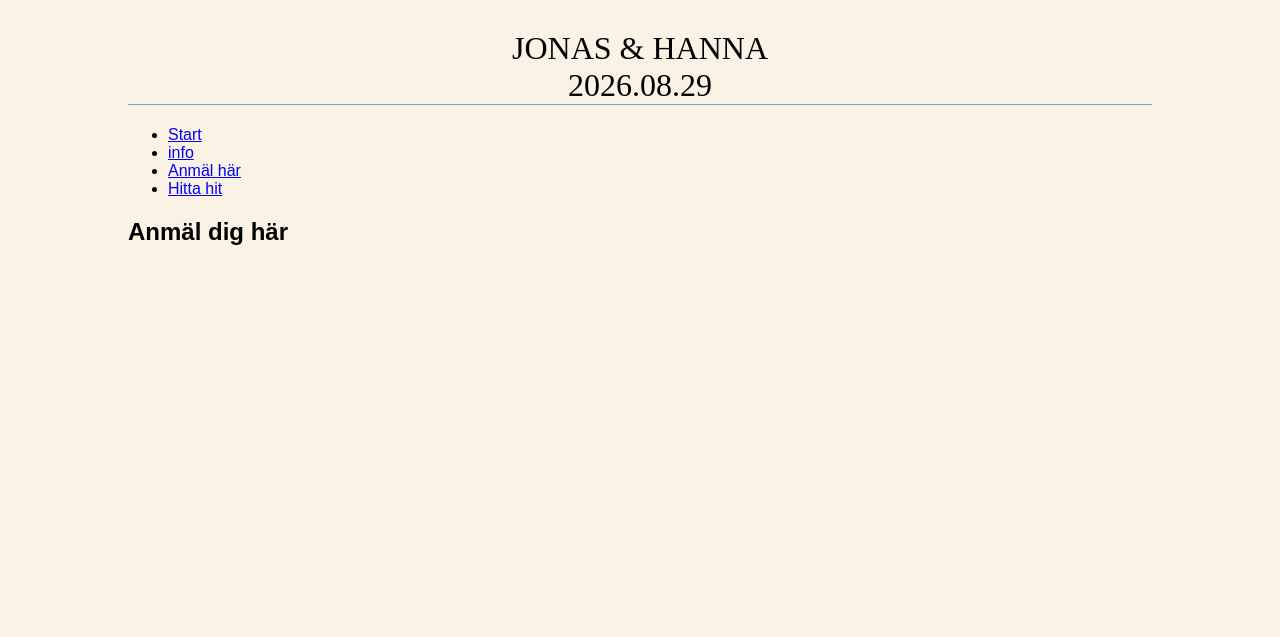
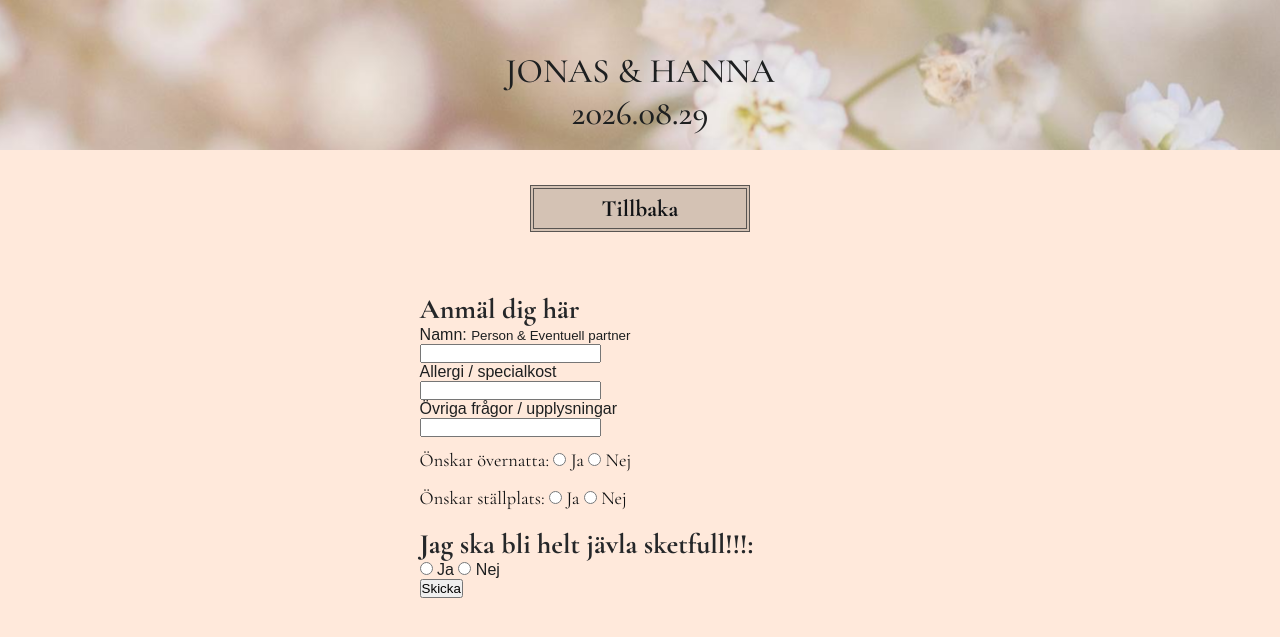
Before and after one commit to Bjarnehall/wedding, a Flask app: page /sign_up in a window 1280 px wide. Shown: the top 637 px of the page. Run offline with Flask 3, Linux system fonts and the light colour scheme.

Commit message:
wedding version 2

```diff
--- /dev/null
+++ b/static/styles/style.css
@@ -0,0 +1,106 @@
+
+* {
+    margin: 0;
+    padding: 0;
+}
+
+html {
+    color: #1d1f20;
+}
+
+body {
+    background-color: #FFE9DB;
+}
+
+main {
+    margin: 0 20%;
+    font-family: sans-serif;
+}
+
+@media only screen and (max-width: 980px) {
+    main {
+    margin: 0 5%;
+    }
+}
+
+.header {
+    position: sticky;
+    top: 0;
+    padding: 10px 16px;
+    background-image: url('./../img/header-img.png');
+    background-repeat: no-repeat;
+    background-size: 140%;
+    max-height: 130px;
+}
+
+.nav {
+    text-align: center;
+    margin-top: 30px;
+}
+
+button {
+    margin: 5px;
+    padding: 5px;
+    width: 220px;
+    background-color: #b3a59891;
+    border: solid 4px #252729b2;
+    border-style:double;
+}
+
+h1 {
+    text-align: center;
+    font-family: serif;
+    font-weight: 500;
+    font-size: 2.15em;
+    text-transform: uppercase;
+    margin-top: 40px;
+    margin-bottom: 30px;
+    font-family: "Cormorant Garamond", serif;
+}
+
+h2 {
+    font-family: "Cormorant Garamond", serif;
+    color: #252729;
+    font-size: 1.75em;
+    margin-top: 15px;
+
+}
+
+a {
+    font-family: "Cormorant Garamond", serif;
+    text-decoration: none;
+    color:#111316;
+    font-size: 1.75em;
+    font-weight: 700;
+}
+
+li {
+    list-style-type: none;
+}
+
+p {
+    font-family: "Cormorant Garamond", serif;
+    font-size: 1.15em;
+    margin-top: 10px;
+    line-height: 1.5;
+    margin-bottom: 5px;
+    color: #111213;
+}
+#map { height: 180px; }
+
+.text-area {
+    margin: 0 20%;
+    margin-top: 30px;
+    padding: 10px;
+}
+
+@media only screen and (max-width: 980px) {
+    .text-area {
+    margin: 0 5%;
+    margin-top: 30px;
+    }
+}
+
+hr {
+    color: #ffcaa952;
+}
--- a/templates/header.html
+++ b/templates/header.html
@@ -2,38 +2,25 @@
 <html lang="sv">
 <head>
 <meta charset="utf-8">
+<meta name="viewport" content="width=device-width, initial-scale=1" />
+
+<link rel="preconnect" href="https://fonts.googleapis.com">
+<link rel="preconnect" href="https://fonts.gstatic.com" crossorigin>
+<link href="https://fonts.googleapis.com/css2?family=Cormorant+Garamond:ital,wght@0,300..700;1,300..700&family=PT+Sans+Narrow:wght@400;700&display=swap" rel="stylesheet">
+<link href="https://fonts.googleapis.com/css2?family=Cormorant+Garamond:ital,wght@0,300..700;1,300..700&display=swap" rel="stylesheet">
+
+ <link rel="stylesheet" href="https://unpkg.com/leaflet@1.9.4/dist/leaflet.css"
+     integrity="sha256-p4NxAoJBhIIN+hmNHrzRCf9tD/miZyoHS5obTRR9BMY="
+     crossorigin=""/>
+<script src="https://unpkg.com/leaflet@1.9.4/dist/leaflet.js"
+     integrity="sha256-20nQCchB9co0qIjJZRGuk2/Z9VM+kNiyxNV1lvTlZBo="
+     crossorigin=""></script>
+
 <title>Hanna & Jonas Bröllop</title>
-    <style>
-        body {
-            background-color: #faf2e4;
-            margin: 0 10%;
-            font-family: sans-serif;
-        }
 
-        h1 {
-            text-align: center;
-            font-family: serif;
-            font-weight: normal;
-            text-transform: uppercase;
-            border-bottom: 1px solid #57b1dc;
-            margin-top: 30px;
-        }
-
-        h2 {
-            color: #000000;
-            font-size: 1.5em;
-        }
-    </style>
+    <link rel="stylesheet" href="{{ url_for('static',filename='styles/style.css') }}">
 </head>
 <body>
-    <header>
-        <h1>Jonas & Hanna<br>2026.08.29</h1>
-    <nav>
-        <ul>
-            <li><a href="{{ url_for('home') }}">Start</a></li>
-            <li><a href="{{ url_for('info') }}">info</a></li>
-            <li><a href="{{ url_for('sign_up') }}">Anmäl här</a></li>
-            <li><a href="{{ url_for('location') }}">Hitta hit</a></li>
-        </ul>
-    </nav>
-    </header>
+    <div class="header" id="myHeader">
+        <h1>Jonas & Hanna<br><datetime="2026-08-29">2026.08.29</time></h1>
+    </div>
--- /dev/null
+++ b/templates/navsmall.html
@@ -0,0 +1,6 @@
+<main>
+    <div class="nav" id="navsmall">
+        <ul>
+            <button><li><a href="{{ url_for('home') }}">Tillbaka</a></li></button>
+        </ul>
+    </div>
--- a/templates/sign_up.html
+++ b/templates/sign_up.html
@@ -1,7 +1,42 @@
 {% include 'header.html' %}
+{% include 'navsmall.html' %}
+    <div class="text-area">
+        <h2>Anmäl dig här</h2>
 
-    <main>
-        <h2>Anmäl dig här</h2>
+        <form>
+            <label for="namn">Namn: <small>Person & Eventuell partner</small></label><br>
+            <input type="text" id="namn" name="namn"><br>
+
+            <label for="namn">Allergi / specialkost</label><br>
+            <input type="text" id="namn" name="namn"><br>
+
+            <label for="namn">Övriga frågor / upplysningar</label><br>
+            <input type="text" id="namn" name="namn"><br>
+
+            <p>Önskar övernatta:
+            <input type="radio" id="jag kommer" name="answer" value="jag kommer">
+            <label for="jag kommer">Ja</label>
+
+            <input type="radio" id="kommer inte" name="answer" value="kommer inte">
+            <label for="kommer inte">Nej</label><br>
+
+            <p>Önskar ställplats:
+            <input type="radio" id="jag kommer" name="answer" value="jag kommer">
+            <label for="jag kommer">Ja</label>
+
+            <input type="radio" id="kommer inte" name="answer" value="kommer inte">
+            <label for="kommer inte">Nej</label><br>
+
+            <h2>Jag ska bli helt jävla sketfull!!!:</h2>
+            <input type="radio" id="jag kommer" name="answer" value="jag kommer">
+            <label for="jag kommer">Ja</label>
+
+            <input type="radio" id="kommer inte" name="answer" value="kommer inte">
+            <label for="kommer inte">Nej</label><br>
+
+            <input type="submit" value="Skicka">
+        </form>
+    </div>
     </main>
 </body>
 </html>
```
Also changed, not shown: templates/index.html (+6 -3 lines), templates/info.html (+17 -9 lines), templates/location.html (+14 -2 lines), templates/navfull.html (added, +8 -0 lines), static/img/header-img.png (added).
